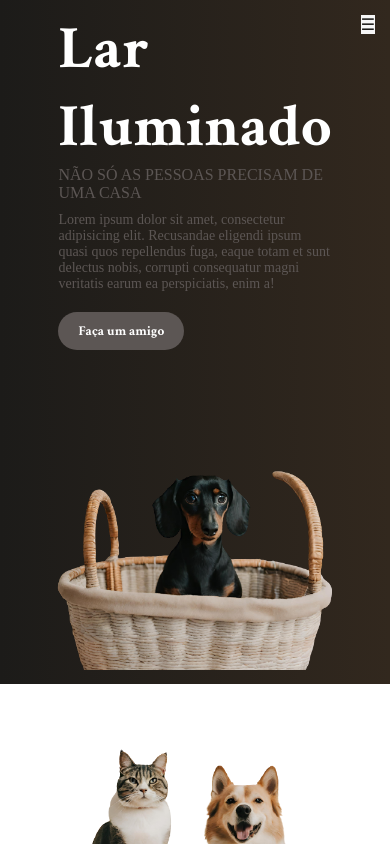
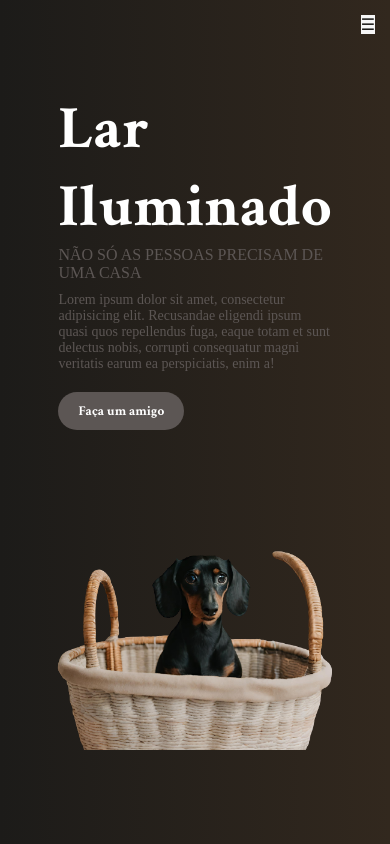
Before and after one commit to dev-carol/lar-iluminado, a React (Vite) app: page / in a window 390 px wide. Shown: the top 844 px of the page. Built offline with nearby package versions, Linux system fonts and the light colour scheme.

Commit message:
refactor: removed height

```diff
--- a/src/banners/home/styles.css
+++ b/src/banners/home/styles.css
@@ -43,7 +43,6 @@
 @media (min-width: 320px) and (max-width: 375px) {
   .banner-home {
     flex-direction: column;
-    height: 100%;
   }
   .container {
     flex-direction: column;
@@ -73,7 +72,6 @@
 @media (min-width: 376px) and (max-width: 480px) {
   .banner-home {
     flex-direction: column;
-    height: 100%;
   }
   .container {
     flex-direction: column;
@@ -103,7 +101,6 @@
 @media (min-width: 481px) and (max-width: 767px) {
   .banner-home {
     flex-direction: column;
-    height: 100%;
   }
   .container {
     flex-direction: column;
```
